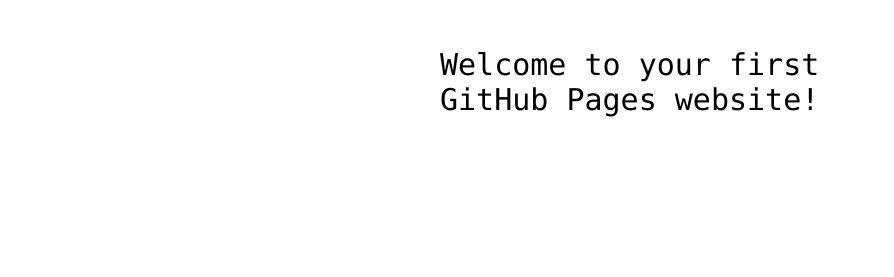
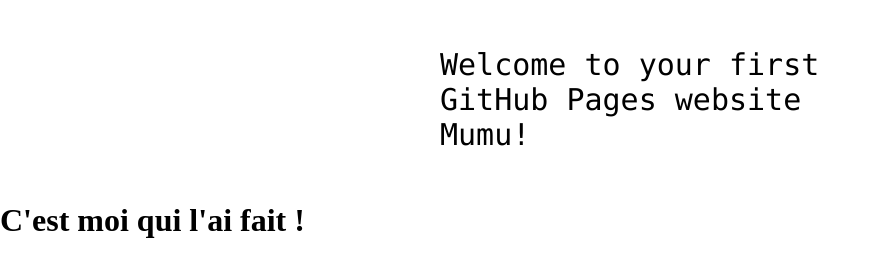
Before and after one commit to Miumu1/Miumu1.github.io, a plain HTML site: page index.html in a window 1280 px wide. Shown: the part 341-618 px from the top of the page, without its empty margins (0-894 px from the left). Drawn offline with Linux system fonts and the light colour scheme.

Commit message:
Update index.html
test

```diff
--- a/index.html
+++ b/index.html
@@ -12,7 +12,8 @@
 <img src="https://octodex.github.com/images/daftpunktocat-thomas.gif" id="octocat" alt="octocat-gif" />
 
 <!-- Change this code here by copy and pasting your template on line 15 -->
-<p>Welcome to your first GitHub Pages website!</p>
+<p>Welcome to your first GitHub Pages website Mumu!</p>
+  <h1> C'est moi qui l'ai fait ! </h1>
 
 </body>
 </html>
```
